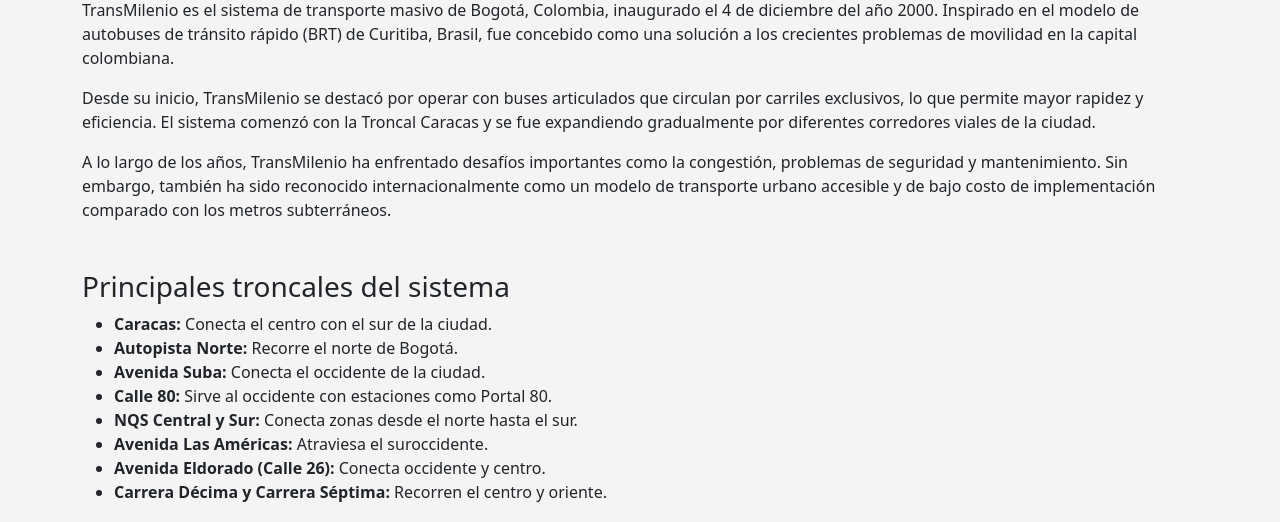
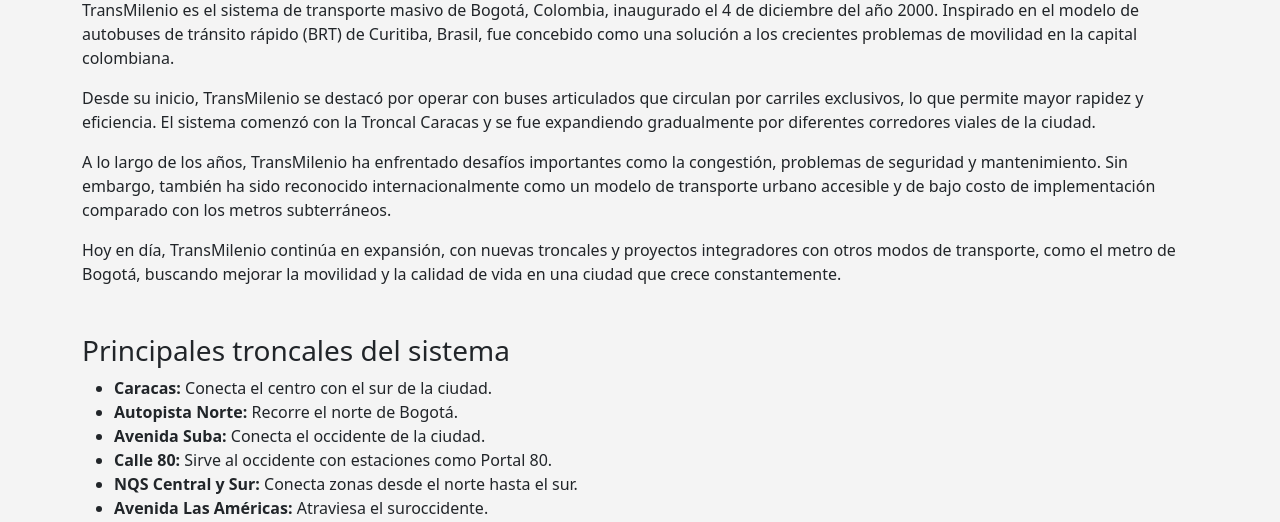
Before and after one commit to Juanes0706/Proyecto, a FastAPI app: page / in a window 1280 px wide. Shown: the part 1163-1685 px from the top of the page. Run offline with FastAPI, Linux system fonts and the light colour scheme.

Commit message:
maquillaje otra vez

```diff
--- a/templates/CrudAppPage.html
+++ b/templates/CrudAppPage.html
@@ -58,6 +58,7 @@
         <p>TransMilenio es el sistema de transporte masivo de Bogotá, Colombia, inaugurado el 4 de diciembre del año 2000. Inspirado en el modelo de autobuses de tránsito rápido (BRT) de Curitiba, Brasil, fue concebido como una solución a los crecientes problemas de movilidad en la capital colombiana.</p>
         <p>Desde su inicio, TransMilenio se destacó por operar con buses articulados que circulan por carriles exclusivos, lo que permite mayor rapidez y eficiencia. El sistema comenzó con la Troncal Caracas y se fue expandiendo gradualmente por diferentes corredores viales de la ciudad.</p>
         <p>A lo largo de los años, TransMilenio ha enfrentado desafíos importantes como la congestión, problemas de seguridad y mantenimiento. Sin embargo, también ha sido reconocido internacionalmente como un modelo de transporte urbano accesible y de bajo costo de implementación comparado con los metros subterráneos.</p>
+        <p>Hoy en día, TransMilenio continúa en expansión, con nuevas troncales y proyectos integradores con otros modos de transporte, como el metro de Bogotá, buscando mejorar la movilidad y la calidad de vida en una ciudad que crece constantemente.</p>
     </section>
 
     <section id="troncales" class="mt-5 text-start">
```
